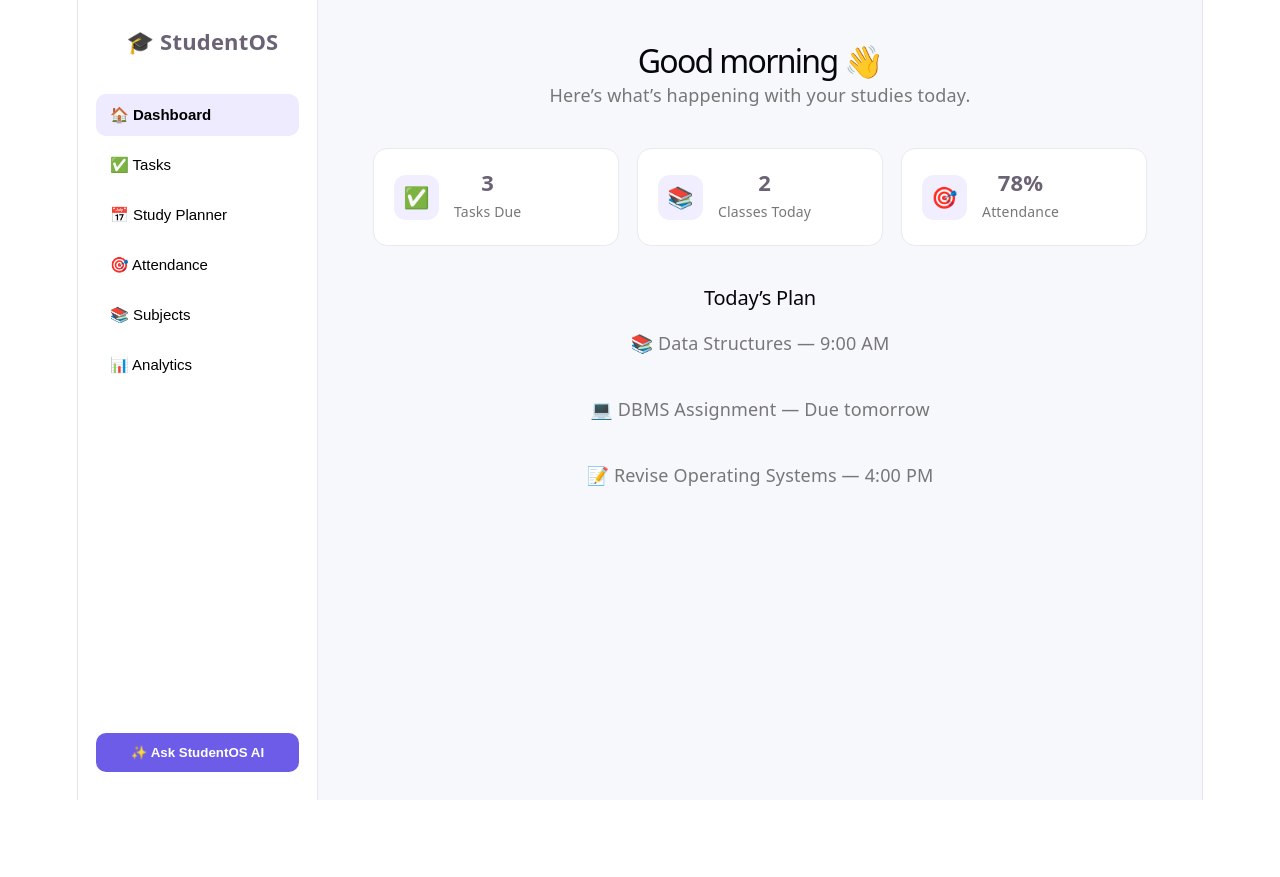
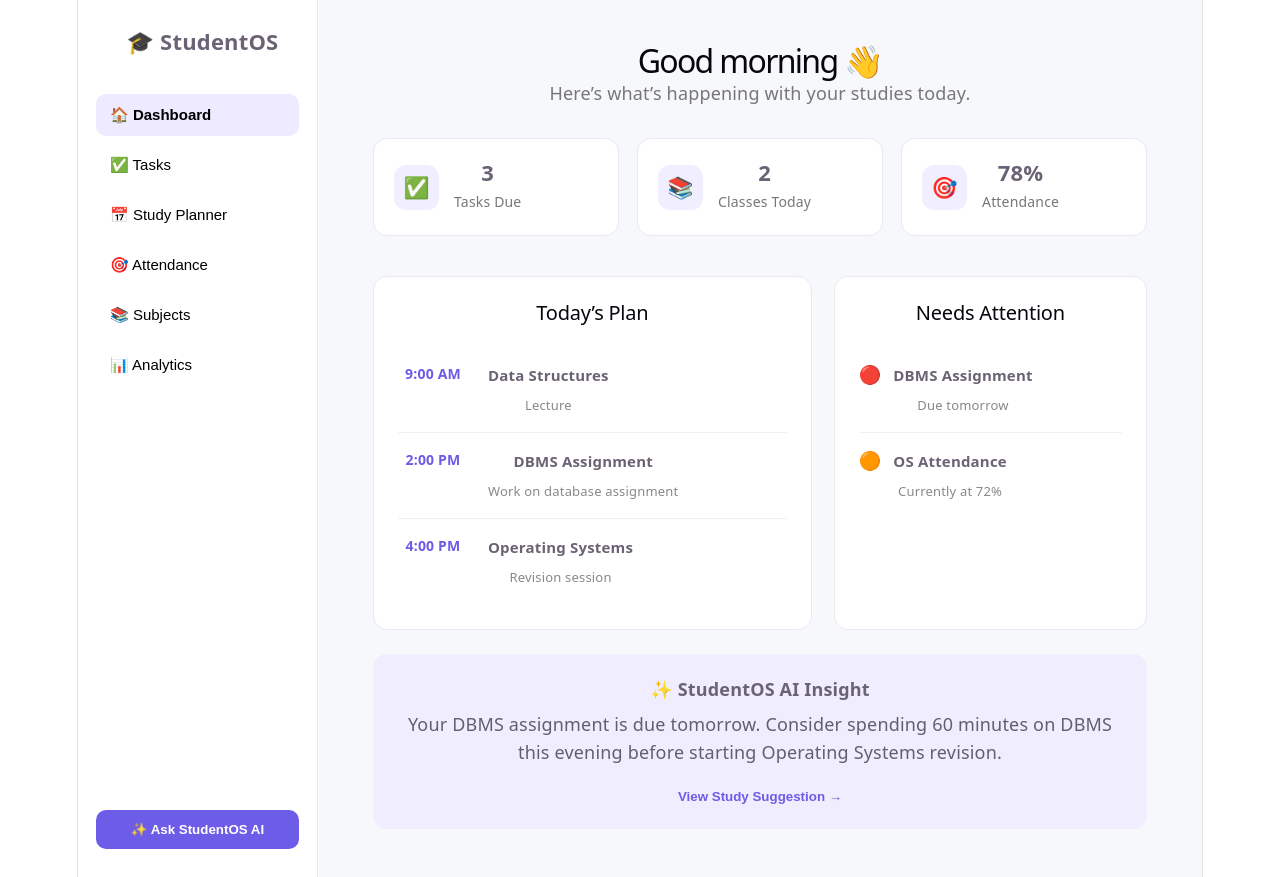
Before and after one commit to Jasleen005/StudentOS, a React app in the folder frontend/: page / in a window 1280 px wide. Before the commit the page ends 800 px from the top, so only its background shows below. Built offline with nearby package versions, Linux system fonts and the light colour scheme; the HTML template or start-up script is replaced by a standard one.

Commit message:
Add dashboard plan attention and AI insight sections

```diff
--- a/frontend/src/App.css
+++ b/frontend/src/App.css
@@ -126,3 +126,127 @@
   color: #777;
   font-size: 14px;
 }
+
+/* Dashboard header */
+
+.dashboard-header {
+  margin-bottom: 32px;
+}
+
+.dashboard-header h1 {
+  margin-bottom: 6px;
+}
+
+.dashboard-header p {
+  margin: 0;
+  color: #777;
+}
+
+
+/* Main dashboard sections */
+
+.dashboard-grid {
+  display: grid;
+  grid-template-columns: 1.4fr 1fr;
+  gap: 22px;
+  max-width: 850px;
+  margin-bottom: 24px;
+}
+
+.dashboard-section {
+  background: white;
+  border: 1px solid #e9e9f0;
+  border-radius: 14px;
+  padding: 24px;
+}
+
+.dashboard-section h2 {
+  margin-top: 0;
+  margin-bottom: 22px;
+}
+
+
+/* Today's Plan */
+
+.plan-item {
+  display: flex;
+  align-items: flex-start;
+  gap: 20px;
+  padding: 14px 0;
+  border-bottom: 1px solid #f0f0f3;
+}
+
+.plan-item:last-child {
+  border-bottom: none;
+}
+
+.plan-time {
+  min-width: 70px;
+  font-size: 14px;
+  color: #6c5ce7;
+  font-weight: 600;
+}
+
+.plan-item strong {
+  font-size: 15px;
+}
+
+.plan-item p {
+  margin: 4px 0 0;
+  color: #888;
+  font-size: 13px;
+}
+
+
+/* Needs Attention */
+
+.attention-item {
+  display: flex;
+  gap: 12px;
+  padding: 14px 0;
+  border-bottom: 1px solid #f0f0f3;
+}
+
+.attention-item:last-child {
+  border-bottom: none;
+}
+
+.attention-item strong {
+  font-size: 15px;
+}
+
+.attention-item p {
+  margin: 4px 0 0;
+  color: #888;
+  font-size: 13px;
+}
+
+
+/* AI Insight */
+
+.ai-insight {
+  max-width: 800px;
+  background: #f0edff;
+  border-radius: 14px;
+  padding: 22px 24px;
+}
+
+.ai-insight-title {
+  font-weight: 700;
+  margin-bottom: 8px;
+}
+
+.ai-insight p {
+  margin: 0 0 14px;
+  color: #625f70;
+  line-height: 1.6;
+}
+
+.ai-insight button {
+  border: none;
+  background: transparent;
+  color: #6c5ce7;
+  font-weight: 600;
+  padding: 0;
+  cursor: pointer;
+}
--- a/frontend/src/App.jsx
+++ b/frontend/src/App.jsx
@@ -1,41 +1,12 @@
 import './App.css'
 import Sidebar from './components/Sidebar'
-import StatCard from './components/StatCard'
+import Dashboard from './pages/Dashboard'
 
 function App() {
   return (
     <div className="app">
       <Sidebar />
-
-      <main className="main-content">
-        <h1>Good morning 👋</h1>
-        <p>Here’s what’s happening with your studies today.</p>
-        <div className="stats-grid">
-  <StatCard
-    icon="✅"
-    value="3"
-    title="Tasks Due"
-  />
-
-  <StatCard
-    icon="📚"
-    value="2"
-    title="Classes Today"
-  />
-
-  <StatCard
-    icon="🎯"
-    value="78%"
-    title="Attendance"
-  />
-</div>
-
-        <h2>Today’s Plan</h2>
-
-        <p>📚 Data Structures — 9:00 AM</p>
-        <p>💻 DBMS Assignment — Due tomorrow</p>
-        <p>📝 Revise Operating Systems — 4:00 PM</p>
-      </main>
+      <Dashboard />
     </div>
   )
 }
--- /dev/null
+++ b/frontend/src/pages/Dashboard.jsx
@@ -0,0 +1,94 @@
+import StatCard from '../components/StatCard'
+
+function Dashboard() {
+  return (
+    <main className="main-content">
+
+      {/* Dashboard Header */}
+      <div className="dashboard-header">
+        <h1>Good morning 👋</h1>
+        <p>Here’s what’s happening with your studies today.</p>
+      </div>
+
+      {/* Summary Cards */}
+      <div className="stats-grid">
+        <StatCard icon="✅" value="3" title="Tasks Due" />
+        <StatCard icon="📚" value="2" title="Classes Today" />
+        <StatCard icon="🎯" value="78%" title="Attendance" />
+      </div>
+
+      {/* Main Dashboard Area */}
+      <div className="dashboard-grid">
+
+        {/* Today's Plan */}
+        <section className="dashboard-section">
+          <h2>Today’s Plan</h2>
+
+          <div className="plan-item">
+            <span className="plan-time">9:00 AM</span>
+            <div>
+              <strong>Data Structures</strong>
+              <p>Lecture</p>
+            </div>
+          </div>
+
+          <div className="plan-item">
+            <span className="plan-time">2:00 PM</span>
+            <div>
+              <strong>DBMS Assignment</strong>
+              <p>Work on database assignment</p>
+            </div>
+          </div>
+
+          <div className="plan-item">
+            <span className="plan-time">4:00 PM</span>
+            <div>
+              <strong>Operating Systems</strong>
+              <p>Revision session</p>
+            </div>
+          </div>
+        </section>
+
+        {/* Needs Attention */}
+        <section className="dashboard-section">
+          <h2>Needs Attention</h2>
+
+          <div className="attention-item">
+            <span>🔴</span>
+            <div>
+              <strong>DBMS Assignment</strong>
+              <p>Due tomorrow</p>
+            </div>
+          </div>
+
+          <div className="attention-item">
+            <span>🟠</span>
+            <div>
+              <strong>OS Attendance</strong>
+              <p>Currently at 72%</p>
+            </div>
+          </div>
+        </section>
+
+      </div>
+
+      {/* AI Recommendation */}
+      <section className="ai-insight">
+        <div className="ai-insight-title">
+          ✨ StudentOS AI Insight
+        </div>
+
+        <p>
+          Your DBMS assignment is due tomorrow. Consider spending
+          60 minutes on DBMS this evening before starting Operating
+          Systems revision.
+        </p>
+
+        <button>View Study Suggestion →</button>
+      </section>
+
+    </main>
+  )
+}
+
+export default Dashboard
```
